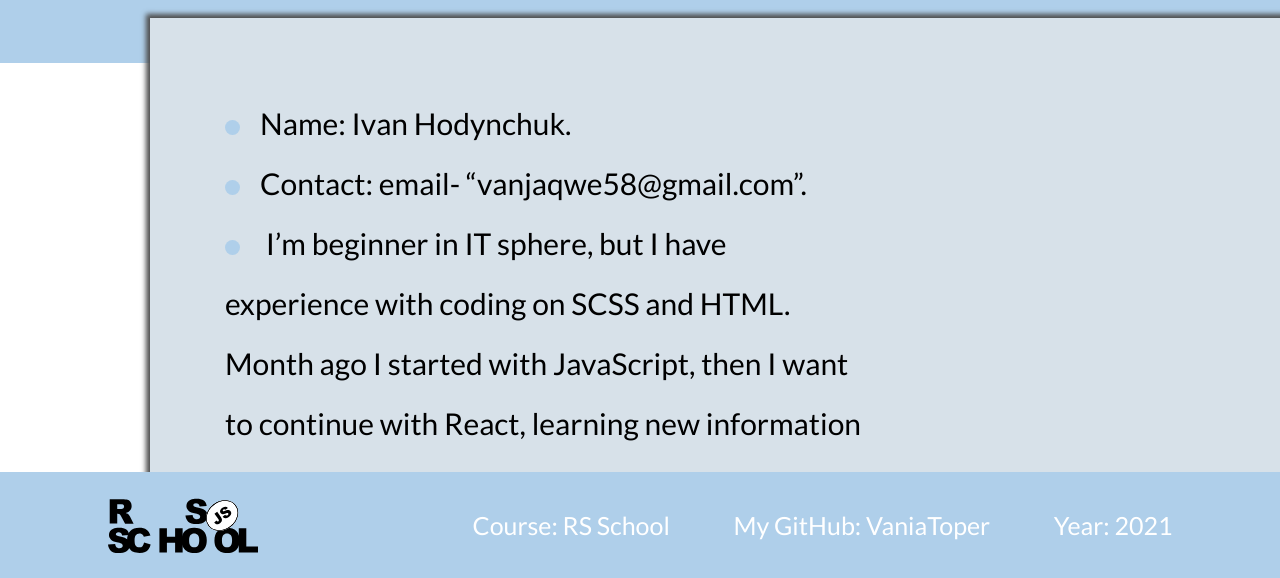
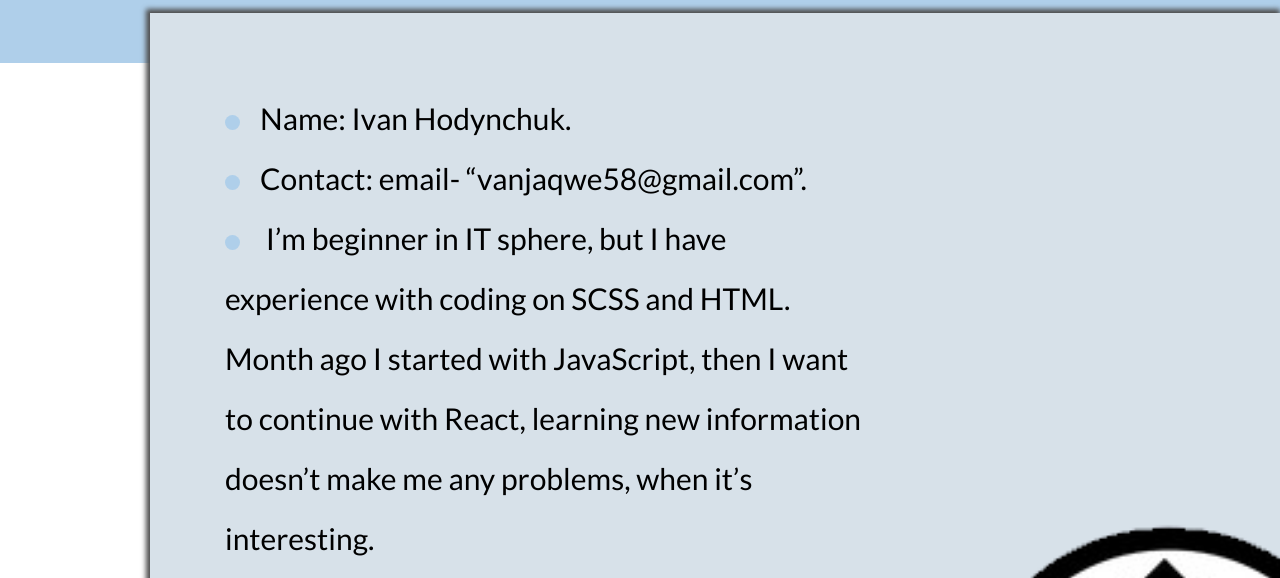
Before and after one commit to VaniaToper/rsschool-cv, a plain HTML site: page index.html in a window 1280 px wide. Shown: the part 222-800 px from the top of the page. Drawn offline with Linux system fonts and the light colour scheme.

Commit message:
feat: update index.html, style.css

```diff
--- a/index.html
+++ b/index.html
@@ -1,5 +1,5 @@
 <!DOCTYPE html>
-<html>
+<html lang="en">
   <head>
     <meta charset="UTF-8" />
     <title>CV</title>
@@ -7,12 +7,12 @@
   </head>
   <body>
     <header>
-      <span class="header__text">Resume</span>
+      <h1 class="header__text">Resume</h1>
     </header>
     <main>
       <ul class="info">
         <li>Name: Ivan Hodynchuk.</li>
-        <li>Contact: email- “vanjaqwe58@gmail.com”.</a></li>
+        <li>Contact: email- “vanjaqwe58@gmail.com”.</li>
         <li>
           I’m beginner in IT sphere,
           but I have experience with coding on SCSS and HTML.
@@ -49,11 +49,11 @@
     </main>
     <footer>
       <img  src="images/rs_school_js.svg" alt="error">
-      <div class="link">
-        <span>Course: <a href="https://rs.school/js/" target="_blank">RS School</a></span>
-        <span>My GitHub:<a href="https://github.com/VaniaToper" target="_blank"> VaniaToper</a></span>
-        <span>Year: <time>2021</time></span>
-      </div>
+      <ul class="link">
+        <li><span>Course: <a href="https://rs.school/js/" target="_blank"><h2>RS School</h2></a></span></li>
+        <li><span>My GitHub: <a href="https://github.com/VaniaToper" target="_blank"><h2>VaniaToper</h2></a></span></li>
+        <li><span>Year: <time>2021</time></span></li>
+      </ul>
     </footer>
   </body>
 </html>
--- a/scss/style.scss
+++ b/scss/style.scss
@@ -4,15 +4,15 @@
   font-family: Lato;
 }
 body {
-  overflow: hidden;
   display: flex;
   flex-direction: column;
-  max-height: 100vh;
+  min-height: 100vh;
   header {
     background: #afcfea;
     padding: 35px 50px 100px 50px;
     width: 100%;
     .header__text {
+      display: inline;
       border-bottom: solid 3px #f2f8fd;
       font-size: 150px;
       color: #f2f8fd;
@@ -21,9 +21,7 @@ body {
 
   main {
     box-shadow: -2px -2px 5px 2px rgb(78, 78, 78);
-    top: 190px;
-    position: absolute;
-    margin: 50px 0px 0px 150px;
+    margin: -50px 0px 0px 150px;
     background: #d7e1e9;
     display: flex;
     justify-content: space-between;
@@ -83,6 +81,9 @@ body {
           color: rgb(170, 170, 170);
         }
       }
+      h2 {
+        display: inline;
+      }
     }
   }
 }
```
Also changed, not shown: css/style.css.
